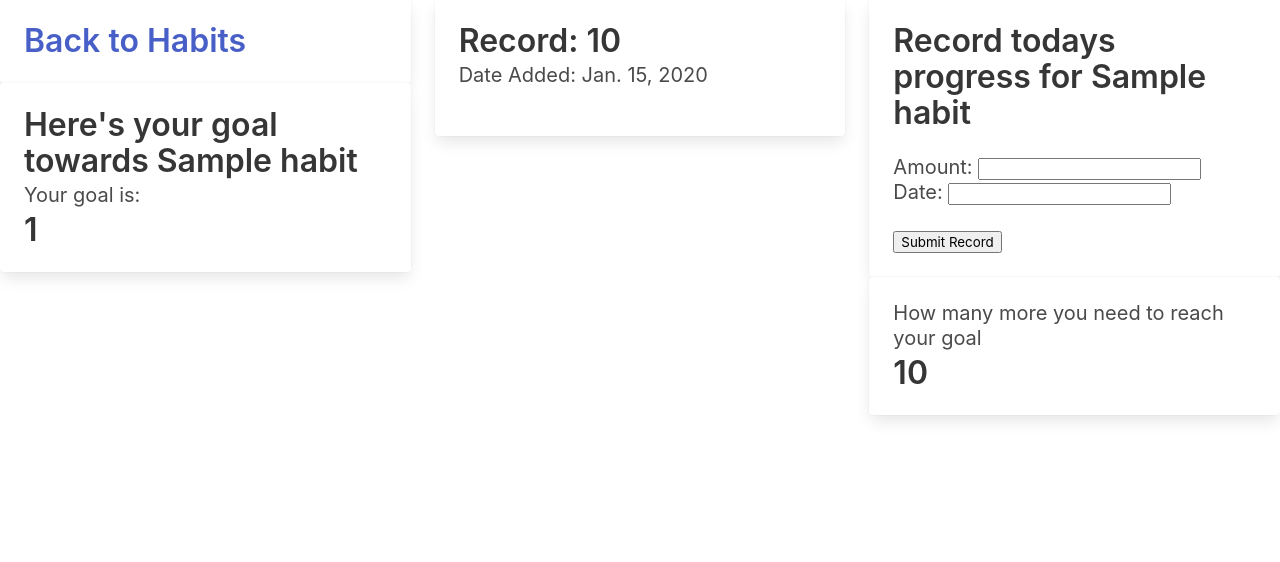
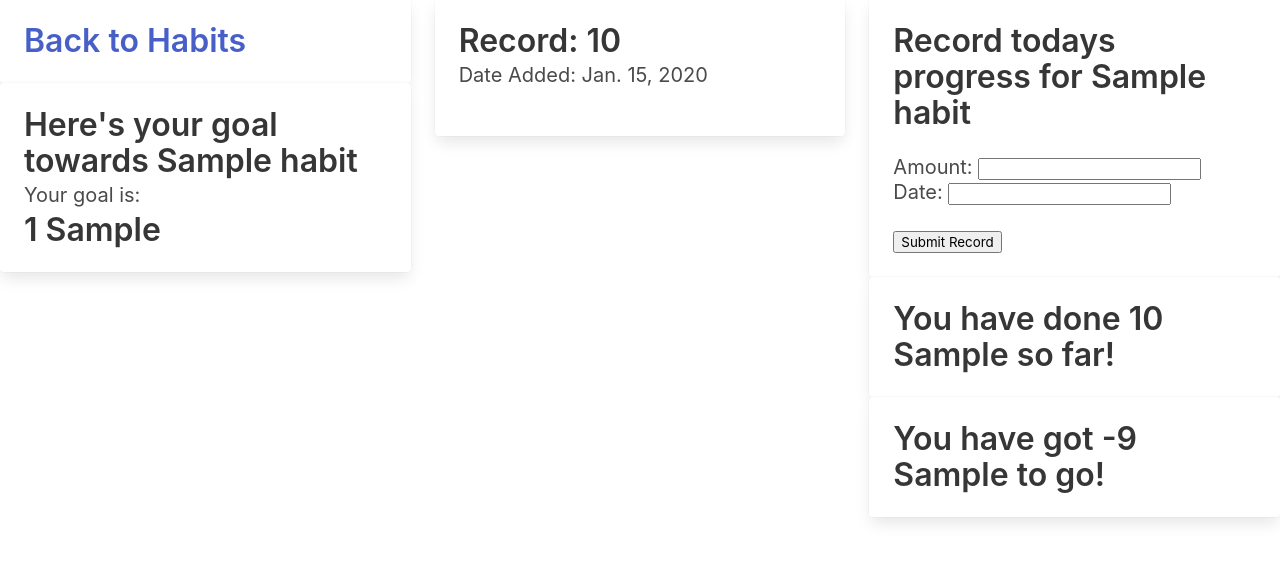
Before and after one commit to Zack-Robertshaw/django-habit-tracker-Zack-Robertshaw, a Django app: page /tracker/1/habit_records/ in a window 1280 px wide. Shown: the part 210-772 px from the top of the page. Run offline with Django 3.2, Linux system fonts and the light colour scheme; a user stored in the database is signed in; tables that the repository leaves empty hold one stand-in row (values such as "Sample post"); parts of the project's set-up code (start-up, migrations or seed data) failed here and were passed over; some libraries are stand-ins or nearby versions.

Commit message:
got goal and total difference to display

```diff
--- a/core/views.py
+++ b/core/views.py
@@ -30,9 +30,7 @@ def home(request):
 def habit_records(request, pk):
     habit = get_object_or_404(Habit, pk=pk)
     records = Record.objects.filter(habit_id=habit.pk)
-    # total = Record.record_amount()
     total = Record.objects.filter(habit_id=habit.pk).aggregate(Sum('amount'))
-
     if request.method == 'GET':
         form = RecordForm()
     else:
@@ -45,7 +43,7 @@ def habit_records(request, pk):
 
 
     return render(request, "tracker/habit_records.html", {
-        "form": form, "records": records, "habit": habit, "total": total})
+        "form": form, "records": records, "habit": habit, "total":total})
 
 
 
--- a/templates/tracker/habit_records.html
+++ b/templates/tracker/habit_records.html
@@ -1,4 +1,5 @@
 {% extends "base.html" %}
+{% load mathfilters %}
 
 
 {% block content %}
@@ -18,7 +19,7 @@
             <div class="card-content">
                 <h2 class="title">Here's your goal towards {{ habit.name }}</h2>
                 <h2 class="subtitle">Your goal is:</h2>
-                <h1 class="title" id="goal">{{ habit.goal }}</h1>
+                <h1 class="title" id="goal">{{ habit.goal }} {{ habit.goal_unit }}</h1>
             </div>
         </div>
 
@@ -53,11 +54,20 @@
 
         <div class="card">
             <div class="card-content">
-                <h3 class="subtitle">How many more you need to reach your goal</h3>
-                <h2 id="display" class="title">{{ total.amount__sum }}</h2>
+                <h3 class="title">You have done {{ total.amount__sum }} {{ habit.goal_unit }} so far! </h3>
+                <!-- <h2 id="display" class="title">{{ total.amount__sum }}</h2> -->
 
             </div>
         </div>
+
+        <div class="card">
+            <div class="card-content">
+                <h3 class="title">You have got {{ habit.goal|sub:total.amount__sum }} {{ habit.goal_unit }} to go! </h3>
+                <!-- <h2 id="display" class="title">{{ total.amount__sum }}</h2> -->
+
+            </div>
+        </div>
+
     </div>
 
 </div>
```
